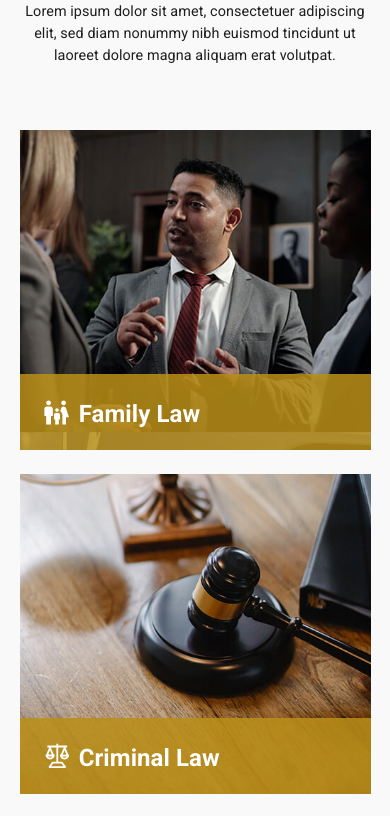
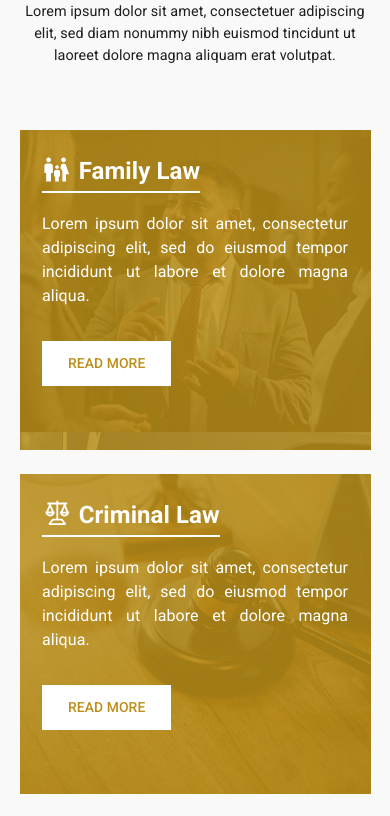
Before and after one commit to Babadinho/axbridge-frontend, a Next.js app: page / in a window 390 px wide. Shown: the part 2100-2916 px from the top of the page. Built offline with nearby package versions, Linux system fonts and the light colour scheme.

Commit message:
change pactice card design

```diff
--- a/src/components/PracticeCard.tsx
+++ b/src/components/PracticeCard.tsx
@@ -14,6 +14,7 @@ const PracticeCard = (practice: PracticeItem) => {
           fill
         />
         <div className='practice__cardOverlay'>
+          <>
             <div className='practice__bodyHeader'>
               <span className='practice__bodyIcon'>{icon}</span>
               <h2 className='practice__title'>{title}</h2>
@@ -22,6 +23,7 @@ const PracticeCard = (practice: PracticeItem) => {
             <a href={link} className='practice__link'>
               Read More
             </a>
+          </>
         </div>
       </div>
     </>
--- a/src/styles/layouts/_practice.scss
+++ b/src/styles/layouts/_practice.scss
@@ -74,17 +74,12 @@
         height: 300px;
         width: 370px;
         z-index: 10;
+        overflow: hidden;
+        transition: all .5s;
 
         &:hover {
-            .practice__cardOverlay {
-                height: 100%;
-                transition: all ease-in .5s;
-                background-color: rgba(187, 143, 24, 0.855);
-                padding-top: 2.4rem;
-            }
-
-            .practice__bodyHeader {
-                margin-bottom: 0.6rem;
+            & img {
+                transform: scale(1.1);
             }
         }
     }
@@ -96,6 +91,7 @@
         width: 100%;
         z-index: -1;
         object-fit: cover;
+        transition: transform 0.5s;
     }
 
     &__cardOverlay {
@@ -106,7 +102,7 @@
         bottom: 0;
         background-color: rgba(187, 143, 24, 0.855);
         padding: 1.4rem;
-        height: 27%;
+        height: 100%;
         overflow: hidden;
         transition: all ease-out .5s;
     }
@@ -118,14 +114,14 @@
         color: $color-white;
         position: relative;
 
-        // &::after {
-        //     content: '';
-        //     position: absolute;
-        //     height: 2px;
-        //     width: 100%;
-        //     top: 2.4rem;
-        //     background-color: $color-white;
-        // }
+        &::after {
+            content: '';
+            position: absolute;
+            height: 2px;
+            width: 100%;
+            top: 2.4rem;
+            background-color: $color-white;
+        }
     }
 
     &__bodyIcon {
--- a/src/styles/layouts/_responsive.scss
+++ b/src/styles/layouts/_responsive.scss
@@ -27,21 +27,7 @@
 
     .practice {
         &__content {
-            grid-template-columns: repeat(1, 1fr);
-            gap: 1.5rem;
-        }
-
-        &__card {
-            height: 400px;
-            width: 700px;
-
-            &:hover .practice__cardOverlay {
-                padding-top: 6rem;
-            }
-        }
-
-        &__cardOverlay {
-            height: 20%;
+            grid-template-columns: repeat(2, 1fr);
         }
     }
 
@@ -197,6 +183,10 @@
     }
 
     .practice {
+        &__content {
+            grid-template-columns: repeat(1, 1fr);
+        }
+
         &__card {
             width: 90vw;
         }
@@ -450,14 +440,6 @@
 
         &__card {
             height: 320px;
-
-            &:hover .practice__cardOverlay {
-                padding-top: 3.5rem;
-            }
-        }
-
-        &__cardOverlay {
-            height: 25%;
         }
     }
 
@@ -644,14 +626,6 @@
 
         &__card {
             height: 320px;
-
-            &:hover .practice__cardOverlay {
-                padding-top: 3rem;
-            }
-        }
-
-        &__cardOverlay {
-            height: 24%;
         }
     }
 
```
Lines whose indentation alone changed are shown as unchanged.
